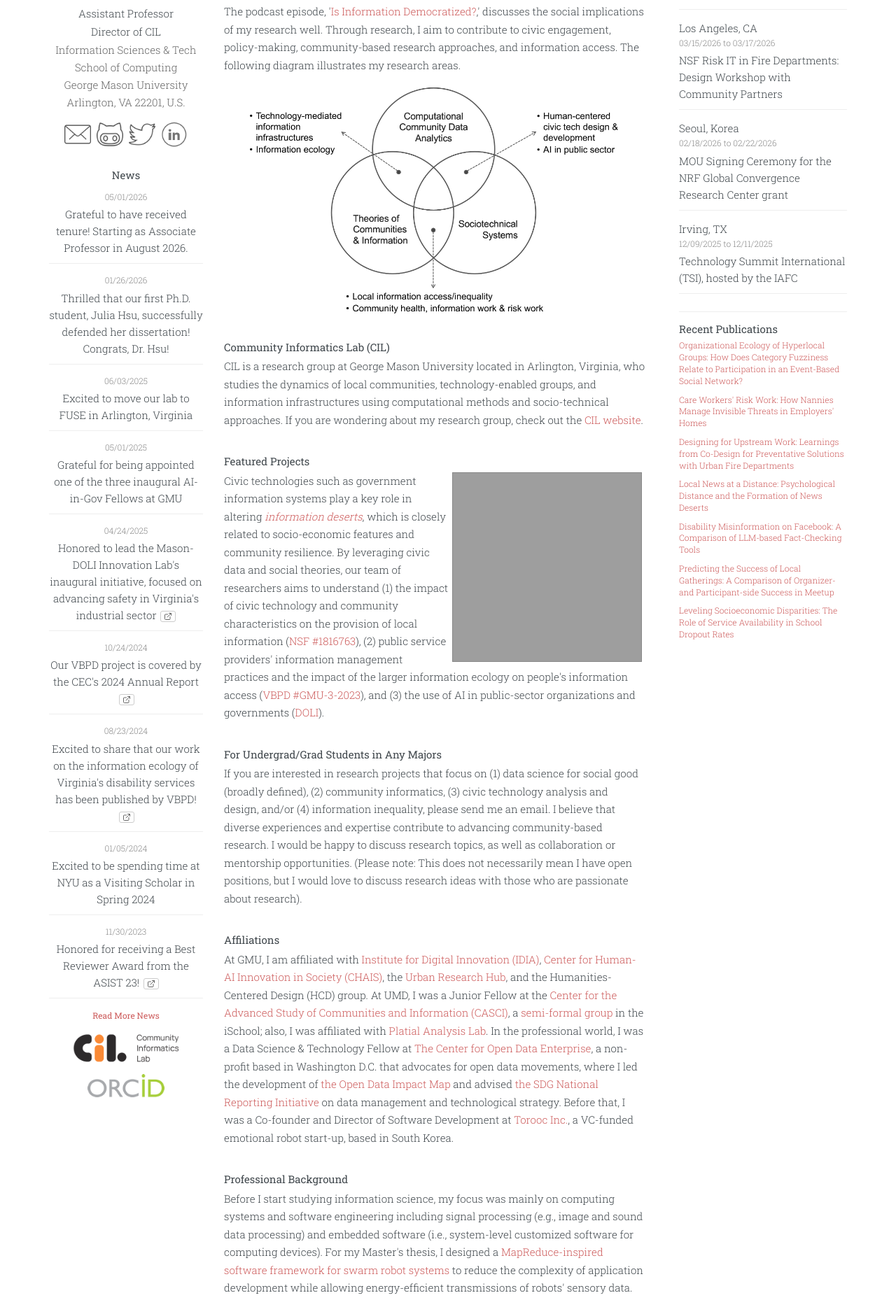
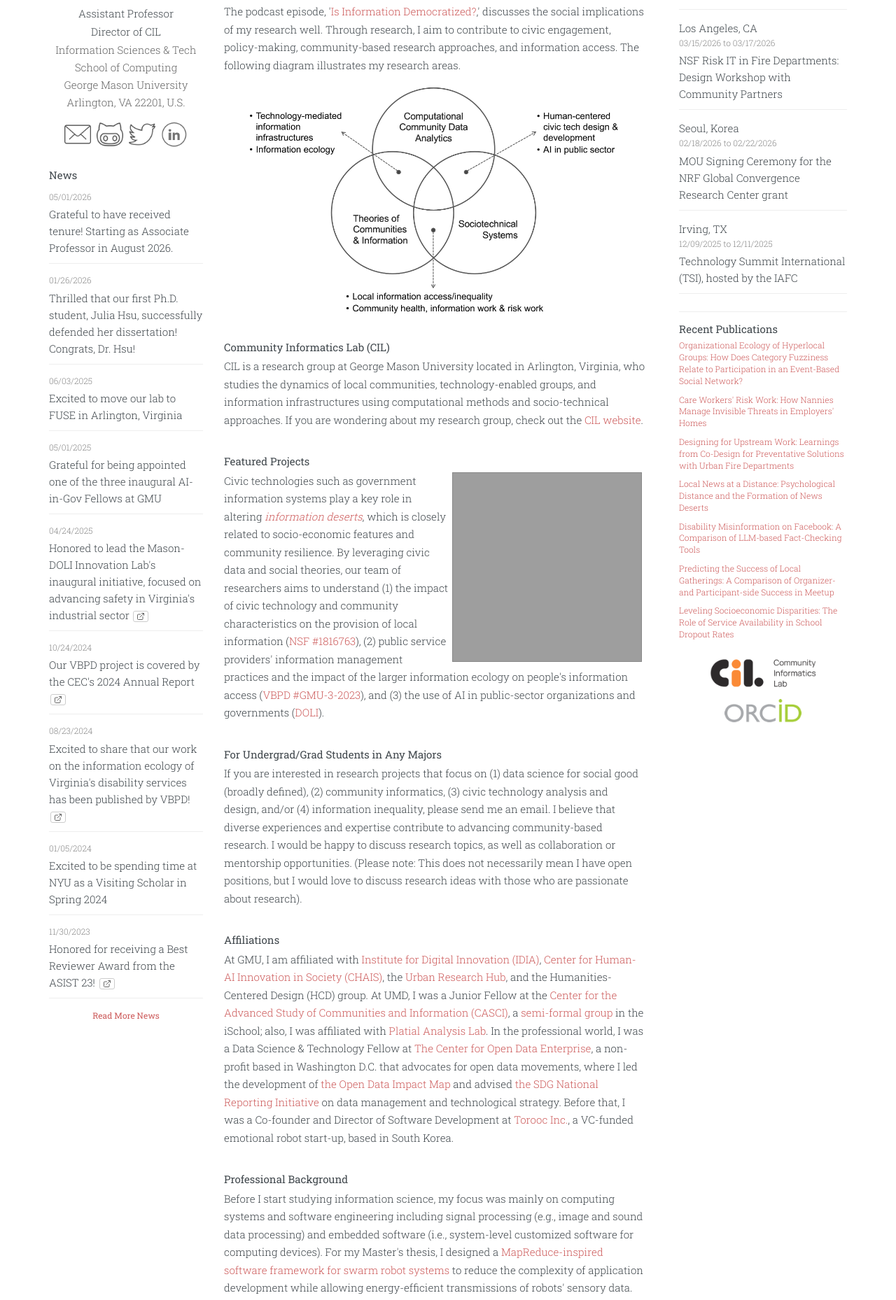
Before and after one commit to myeong/myeong.github.io, a Jekyll site: the page built from index.html, in a window 1280 px wide. Shown: the part 372-2230 px from the top of the page at 70% size. Built offline with Jekyll 4.4.1, drawn with Linux system fonts in a browser that asks for light colours; grey boxes are pictures that could not be loaded.

Commit message:
Restore left-aligned News styling; relocate ORCID/CIL logos
- Move News block out of .sidebar-profile so it no longer inherits
  text-align: center; matches its original left-aligned formatting.
- Move profile-logos (CIL, ORCID) from sidebar-first to the bottom
  of sidebar-second, below Recent Publications.

Co-Authored-By: Claude Opus 4.7 (1M context) <noreply@anthropic.com>

```diff
--- a/_includes/news-sidebar.html
+++ b/_includes/news-sidebar.html
@@ -22,3 +22,8 @@
     {% endfor %}
   </ul>
 </div>
+
+<div class="profile-logos">
+  <a href="https://cil.cec.gmu.edu" target="_blank"><img src="{{ '/assets/images/cil_logo.png' | relative_url }}" alt="CIL Logo" class="logo-cil"></a>
+  <a href="https://orcid.org/0000-0001-7195-3966" target="_blank"><img src="{{ '/assets/images/orcid-logo.png' | relative_url }}" alt="ORCID" class="logo-orcid"></a>
+</div>
--- a/_includes/sidebar.html
+++ b/_includes/sidebar.html
@@ -12,6 +12,7 @@
     <a href="https://github.com/myeong" title="GitHub"><img src="{{ '/assets/images/icons/github.png' | relative_url }}" alt="GitHub"></a>
     <a href="https://twitter.com/deeperlee" title="Twitter"><img src="{{ '/assets/images/icons/twitter.png' | relative_url }}" alt="Twitter"></a>
     <a href="https://www.linkedin.com/in/myeonglee/" title="LinkedIn"><img src="{{ '/assets/images/icons/linkedin.jpg' | relative_url }}" alt="LinkedIn"></a>
+  </div>
 </div>
 
 {% if page.url == '/' %}
@@ -29,9 +30,3 @@
   </div>
 </div>
 {% endif %}
-
-  <div class="profile-logos">
-    <a href="https://cil.cec.gmu.edu" target="_blank"><img src="{{ '/assets/images/cil_logo.png' | relative_url }}" alt="CIL Logo" class="logo-cil"></a>
-    <a href="https://orcid.org/0000-0001-7195-3966" target="_blank"><img src="{{ '/assets/images/orcid-logo.png' | relative_url }}" alt="ORCID" class="logo-orcid"></a>
-  </div>
-</div>
```
Lines whose indentation alone changed are shown as unchanged.
